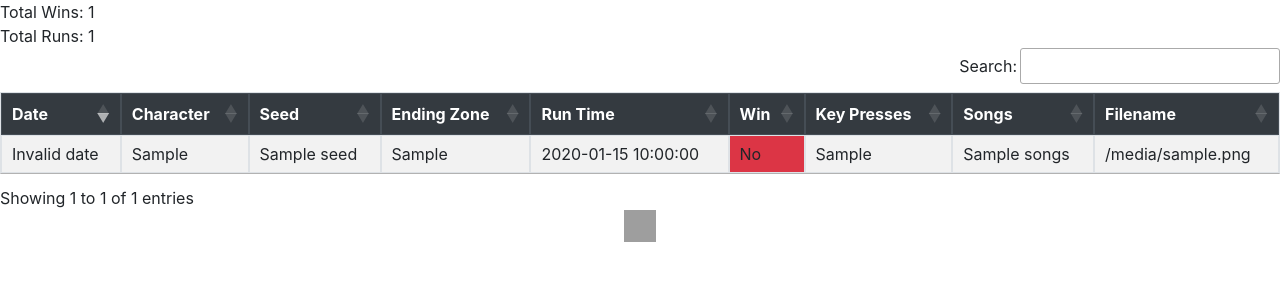
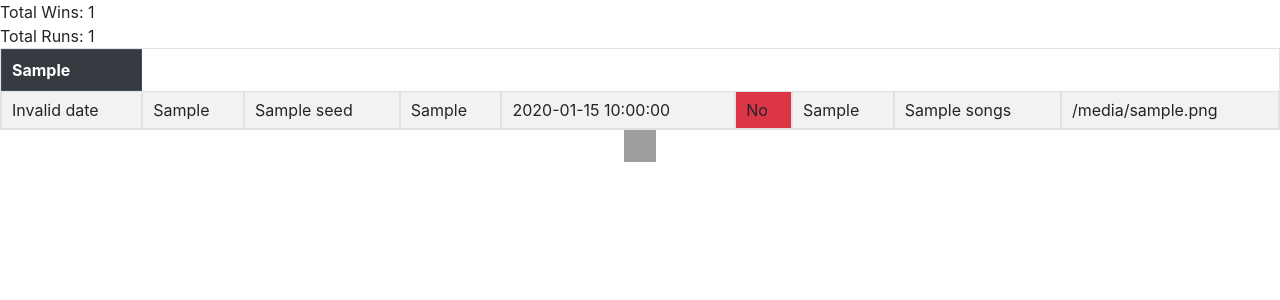
Before and after one commit to necrommunity/python-replay-parser, a Flask app: template templates/stats.html in a window 1280 px wide. Shown: the top 300 px of the page. Run offline with Flask 2, Linux system fonts and the light colour scheme; the template is opened without the code that fills it: most values are stand-ins (such as "Sample title", 1, 10 or a date in 2020); parts of the project's set-up code (start-up, migrations or seed data) failed here and were passed over; some libraries are stand-ins or nearby versions; grey boxes are pictures that could not be loaded.

Commit message:
More loops

```diff
--- a/templates/stats.html
+++ b/templates/stats.html
@@ -13,23 +13,15 @@
         <table id="main_table" class="table table-striped table-bordered table-sm table-responsibe-sm table-hover">
             <thead>
                 <tr class="th th-dark thead-dark">
-                    <th class="th date" id="th-date">Date</th>
-                    <th class="th char" id="th-char">Character</th>
-                    <th class="th seed" id="th-seed">Seed</th>
-                    <th class="th end-zone" id="th-end-zone">Ending Zone</th>
-                    <th class="th run-time" id="th-run-time">Run Time</th>
-                    <th class="th win" id="th-win">Win</th>
-                    <th class="th key-presses" id="th-key-presses">Key Presses</th>
-                    <th class="th songs" id="th-songs">Songs</th>
-                    <th class="th file" id="th-file">Filename</th>
+                    {% for h in j_head: %}
+                        <th class="th {{ h }}" id="th-{{ h }}">{{ j_head[h] }}</th>
+                    {% endfor %}
                 </tr>
             </thead>
             <tfoot>
-
             </tfoot>
             <tbody>
             {% for x in j_data: %}
-
                 <tr class="tr" id="tr-{{ x.hash }}">
                     <td class="td date" id="td-{{ x.hash }}-date">{{ x.date }}</td>
                     <td class="td char" id="td-{{ x.hash }}-char">{{ x.char_f }}</td>
```
Also changed, not shown: routes.py (+12 -0 lines).
